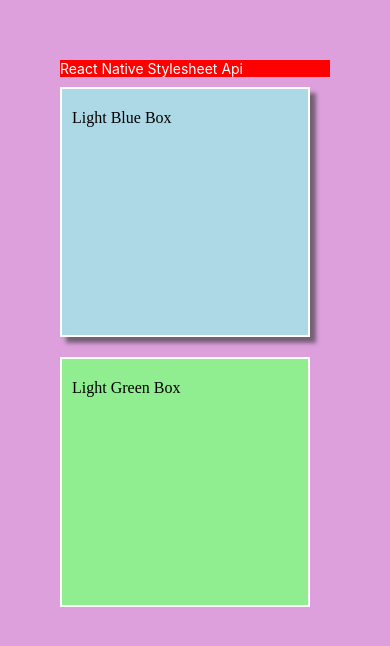
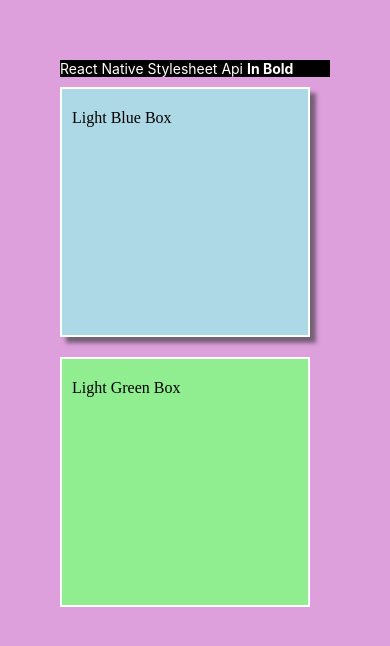
Before and after one commit to ErManoj-Sharma/React_Native, a React Native app in the folder StylingRN/: screen / in a window 390 px wide. Shown: the top 646 px of the page. Built offline with nearby package versions, Linux system fonts and the light colour scheme.

Commit message:
style inheretence

```diff
--- a/StylingRN/App.js
+++ b/StylingRN/App.js
@@ -3,10 +3,15 @@ import { StyleSheet, Text, View } from "react-native";
 export default function App() {
   return (
     <View style={styles.container}>
-      <Text style={styles.title}>React Native Stylesheet Api</Text>
-
-      <View style={[styles.lightBlueBg, styles.box ,styles.boxShadow]}>Light Blue Box</View>
-      <View style={[styles.lightGreenBg, styles.box ,styles.andriodShadow]}>Light Green Box</View>
+      <View style={styles.darkMode}>
+        <Text style={styles.darkModeText}>React Native Stylesheet Api <Text style={styles.boldText}>In Bold</Text></Text>
+      </View>
+      <View style={[styles.lightBlueBg, styles.box, styles.boxShadow]}>
+        Light Blue Box
+      </View>
+      <View style={[styles.lightGreenBg, styles.box, styles.andriodShadow]}>
+        Light Green Box
+      </View>
     </View>
   );
 }
@@ -16,6 +21,16 @@ const styles = StyleSheet.create({
     flex: 1,
     backgroundColor: "plum",
     padding: 60,
+  },
+  darkMode: {
+    backgroundColor: "black",
+    color: "white",
+  },
+  darkModeText: {
+    color: "white",
+  },
+  boldText:{
+    fontWeight: "bold"
   },
   title: {
     backgroundColor: "red",
@@ -42,19 +57,19 @@ const styles = StyleSheet.create({
   lightGreenBg: {
     backgroundColor: "lightgreen",
   },
-  boxShadow:{
+  boxShadow: {
     shadowColor: "#333333",
     shadowOffset: {
-      width:6,            // boxShadow only apples to IOS
-      height:6
+      width: 6, // boxShadow only apples to IOS
+      height: 6,
     },
-    shadowOpacity:0.6,
-    shadowRadius:4,
+    shadowOpacity: 0.6,
+    shadowRadius: 4,
   },
-  andriodShadow:{
-    elevation:10,
+  andriodShadow: {
+    elevation: 10,
     shadowColor: "#333333",
-  }
+  },
 });
 
 // Note: Border Radius in View is Application on Adnroid and IOS,
@@ -62,3 +77,9 @@ const styles = StyleSheet.create({
 
 // boxShadow: h-offset v-offset blur spread color (IOS)
 // to apply shadow on andriod we use elivation property
+
+// Style of View(div) is not inherted in child (Text),
+// we need to define style in child separately
+// Style inhertitence suppoerted in Text subchilds
+
+// Inhetetice of Style for View to Text not work , but Text to Text works
```
